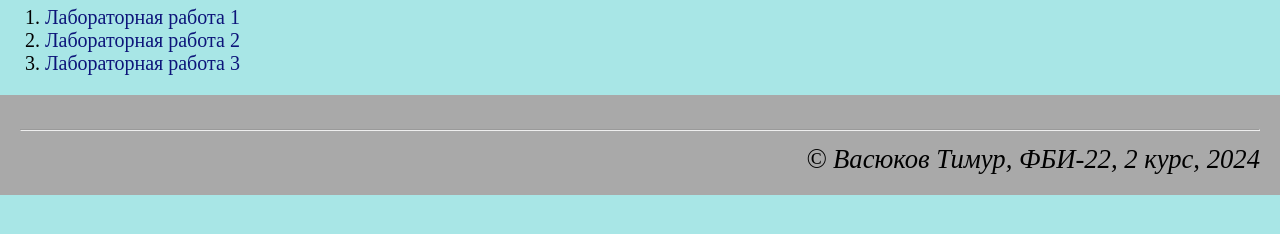
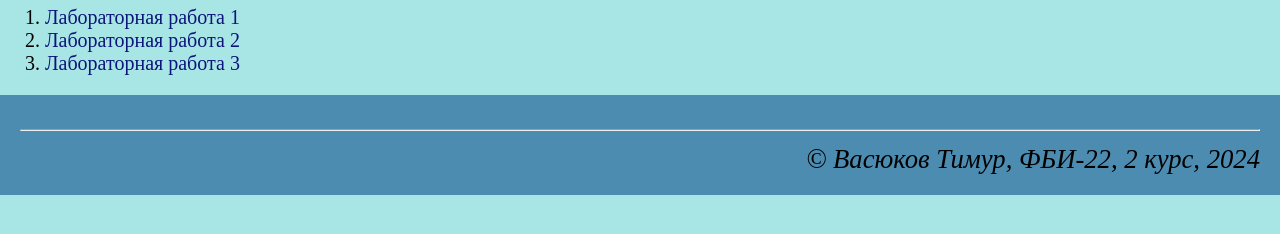
Before and after one commit to 919999/GOOd, a plain HTML site: page index.html in a window 1280 px wide. Shown: the part 194-428 px from the top of the page. Drawn offline with Linux system fonts and the light colour scheme.

Commit message:
Измена2

```diff
--- a/main.css
+++ b/main.css
@@ -18,7 +18,7 @@ main {
     font-size: 15pt;
 }
 footer {
-    background-color: DarkGray;
+    background-color: rgb(76, 140, 177);
     color: black;
     font-family: 'Times New Roman', Times, serif;
     padding: 20px;
```
